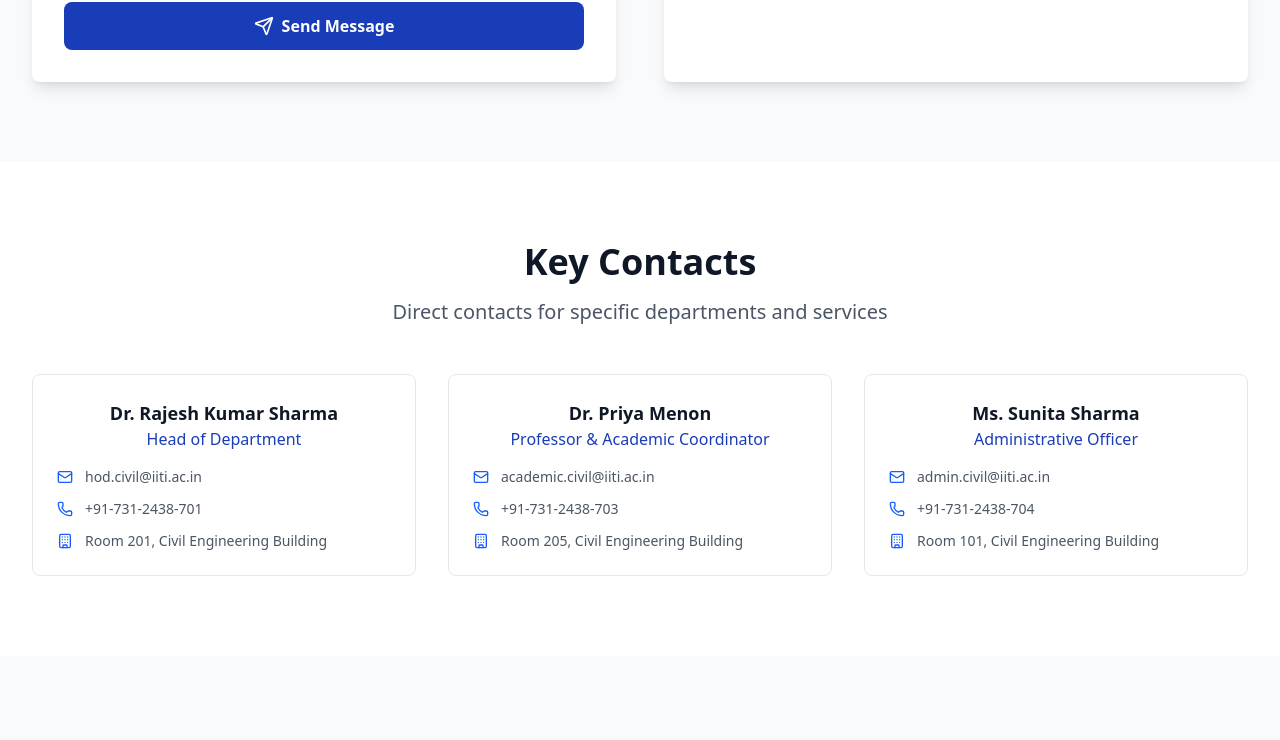
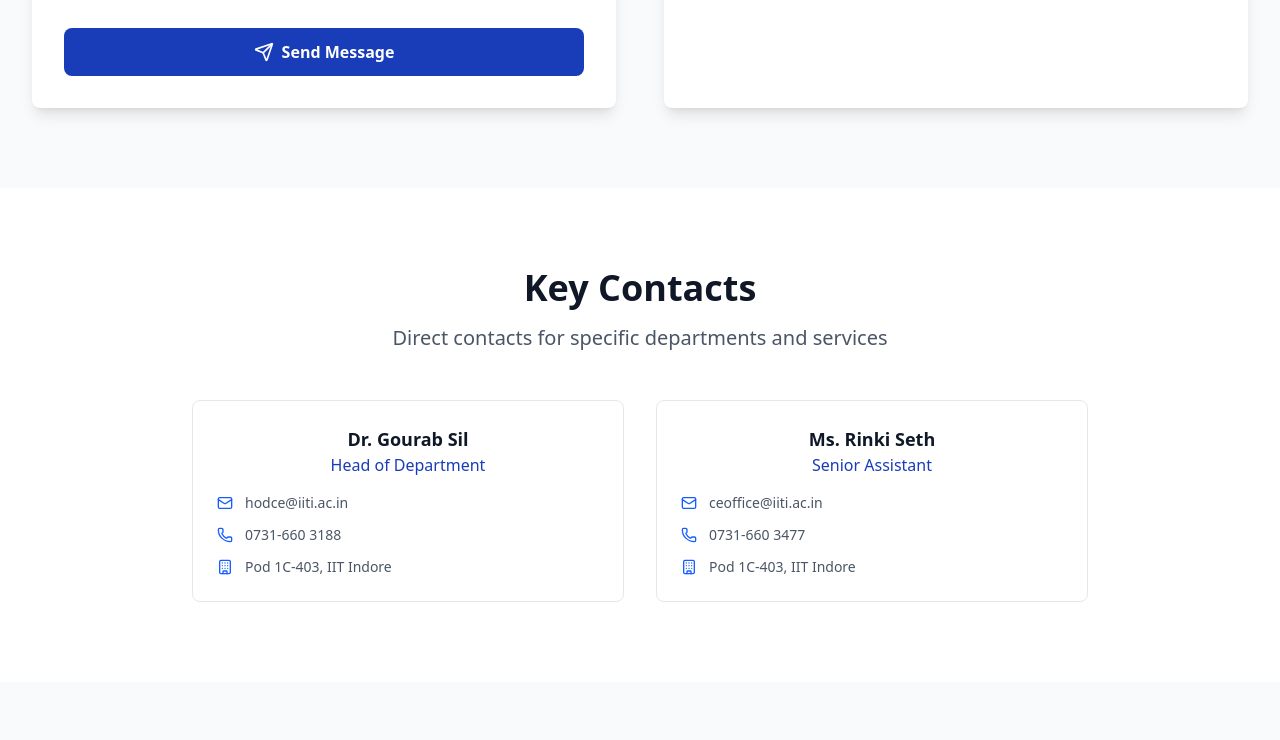
Before and after one commit to YATHARTH-77/web, a React (Vite) app: page /contact in a window 1280 px wide. Shown: the part 1554-2294 px from the top of the page. Built offline with nearby package versions, Linux system fonts and the light colour scheme; grey boxes are pictures that could not be loaded.

Commit message:
contacts

```diff
--- a/src/pages/Contacts.jsx
+++ b/src/pages/Contacts.jsx
@@ -34,6 +34,7 @@ const Contact = () => {
       icon: MapPin,
       title: 'Address',
       details: [
+        'Pod 1C-403', // Added Pod 1C-403
         'Department of Civil Engineering',
         'Indian Institute of Technology Indore',
         'Khandwa Road, Simrol',
@@ -44,18 +45,16 @@ const Contact = () => {
       icon: Phone,
       title: 'Phone',
       details: [
-        'Department Office: +91-731-2438-700',
-        'HOD Office: +91-731-2438-701',
-        'Fax: +91-731-2438-702'
+        'Department Office: 0731-660 3477',
+        'HOD Office: 0731-660 3188'
       ]
     },
     {
       icon: Mail,
       title: 'Email',
       details: [
-        'General: civil@iiti.ac.in',
-        'HOD: hod.civil@iiti.ac.in',
-        'Admissions: admissions.civil@iiti.ac.in'
+        'Department: ceoffice@iiti.ac.in',
+        'HOD: hodce@iiti.ac.in'
       ]
     },
     {
@@ -71,25 +70,18 @@ const Contact = () => {
 
   const facultyContacts = [
     {
-      name: 'Dr. Rajesh Kumar Sharma',
+      name: 'Dr. Gourab Sil',
       designation: 'Head of Department',
-      email: 'hod.civil@iiti.ac.in',
-      phone: '+91-731-2438-701',
-      office: 'Room 201, Civil Engineering Building'
+      email: 'hodce@iiti.ac.in',
+      phone: '0731-660 3188',
+      office: 'Pod 1C-403, IIT Indore' // Location same as department
     },
     {
-      name: 'Dr. Priya Menon',
-      designation: 'Professor & Academic Coordinator',
-      email: 'academic.civil@iiti.ac.in',
-      phone: '+91-731-2438-703',
-      office: 'Room 205, Civil Engineering Building'
-    },
-    {
-      name: 'Ms. Sunita Sharma',
-      designation: 'Administrative Officer',
-      email: 'admin.civil@iiti.ac.in',
-      phone: '+91-731-2438-704',
-      office: 'Room 101, Civil Engineering Building'
+      name: 'Ms. Rinki Seth',
+      designation: 'Senior Assistant',
+      email: 'ceoffice@iiti.ac.in',
+      phone: '0731-660 3477',
+      office: 'Pod 1C-403, IIT Indore' // Location same as department
     }
   ];
 
@@ -274,7 +266,8 @@ const Contact = () => {
             </p>
           </div>
 
-          <div className="grid md:grid-cols-3 gap-8">
+          {/* CHANGED: Grid adjusted for 2 contacts centered */}
+          <div className="grid md:grid-cols-2 gap-8 max-w-4xl mx-auto">
             {facultyContacts.map((contact, index) => (
               <div
                 key={index}
```
